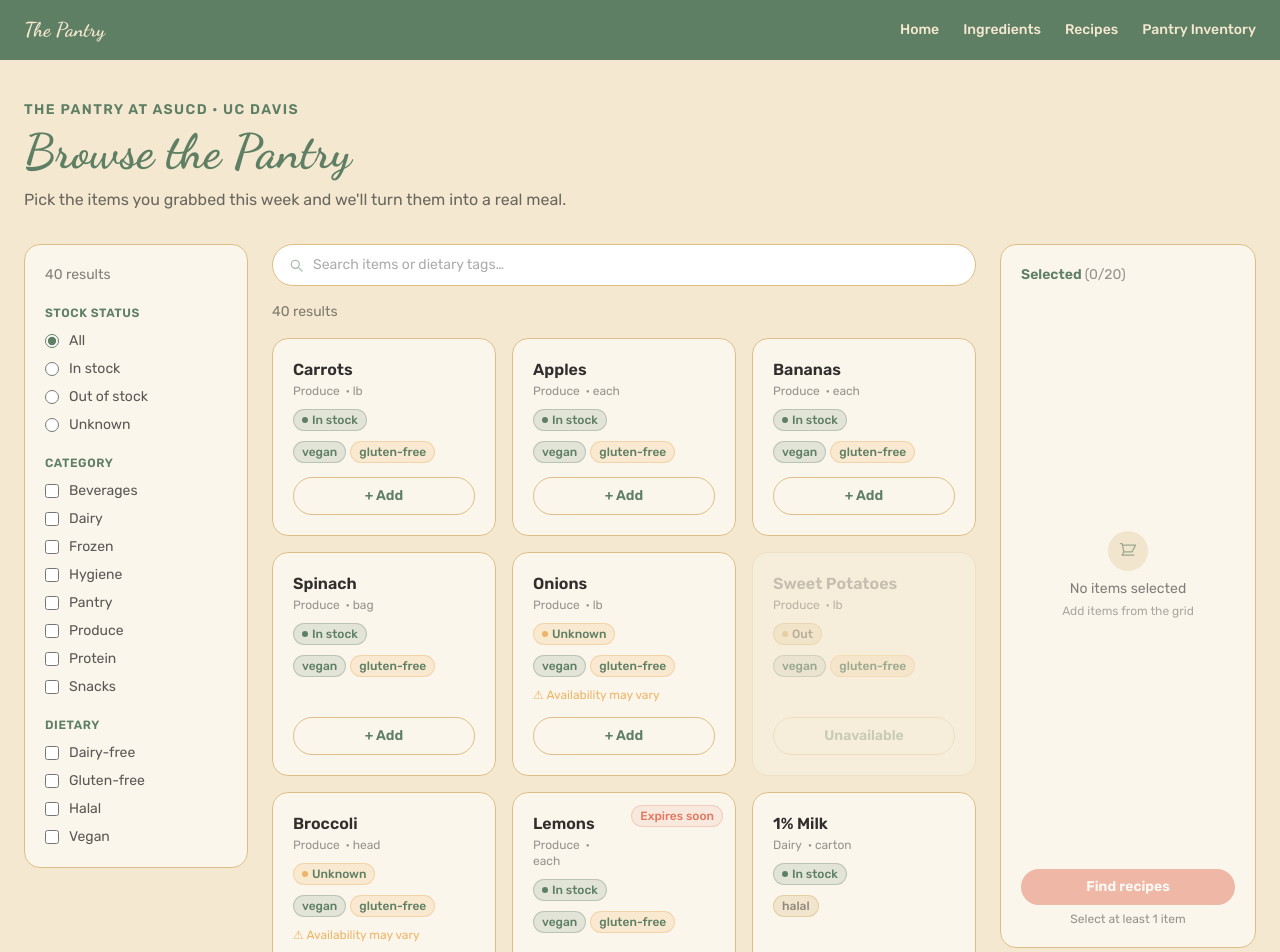
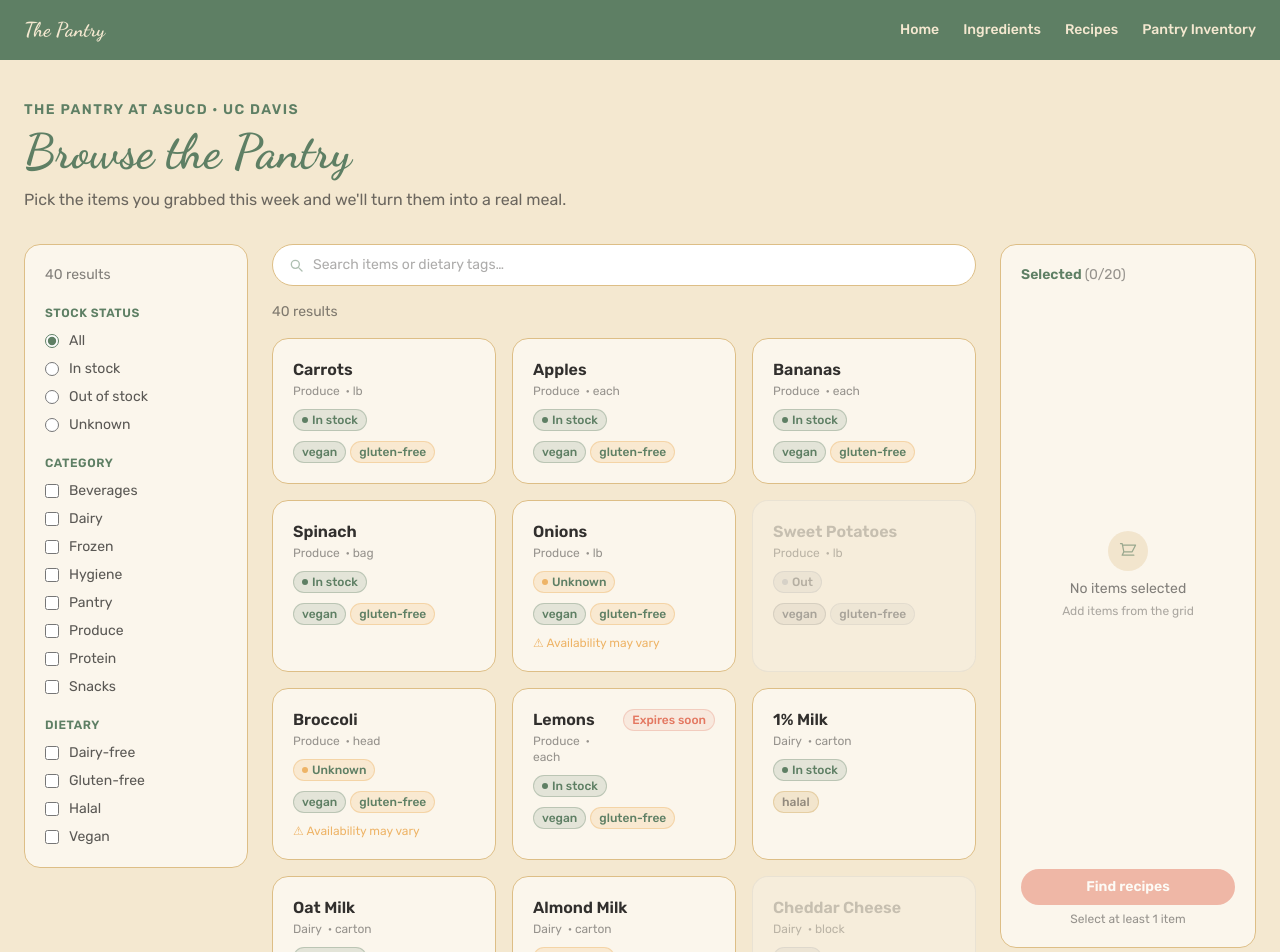
Before and after one commit to gabe-ven/SacHacks-VII, a Next.js app in the folder pantry-app/: page /inventory in a window 1280 px wide. Shown: the top 952 px of the page. Built offline with nearby package versions, Linux system fonts and the light colour scheme.

Commit message:
feat: inventory cards now are selectable like a toggle instead

```diff
--- a/pantry-app/app/inventory/page.tsx
+++ b/pantry-app/app/inventory/page.tsx
@@ -108,14 +108,19 @@ export default function InventoryPage() {
   );
 
   // ── Selection handlers ────────────────────────────────────────────────────
-  const handleAdd = useCallback(
-    (id: string) => {
-      if (selectedIds.size >= MAX_SELECTION) return;
-      setSelectedIds((prev) => new Set([...prev, id]));
-    },
-    [selectedIds.size]
-  );
+  const handleToggle = useCallback((id: string) => {
+    setSelectedIds((prev) => {
+      const next = new Set(prev);
+      if (next.has(id)) {
+        next.delete(id);
+      } else {
+        if (next.size < MAX_SELECTION) next.add(id);
+      }
+      return next;
+    });
+  }, []);
 
+  // Used by SelectedItemsPanel chips (explicit removal, not a toggle)
   const handleRemove = useCallback((id: string) => {
     setSelectedIds((prev) => {
       const next = new Set(prev);
@@ -322,8 +327,7 @@ export default function InventoryPage() {
                     <InventoryCard
                       item={item}
                       isSelected={selectedIds.has(item.id)}
-                      onAdd={handleAdd}
-                      onRemove={handleRemove}
+                      onToggle={handleToggle}
                       selectionCount={selectedIds.size}
                     />
                   </div>
--- a/pantry-app/components/inventory/InventoryCard.tsx
+++ b/pantry-app/components/inventory/InventoryCard.tsx
@@ -1,8 +1,8 @@
 "use client";
 
+import type { KeyboardEvent } from "react";
 import type { InventoryItem } from "@/types/inventory";
 import Badge from "@/components/ui/Badge";
-import Button from "@/components/ui/Button";
 import StockBadge from "./StockBadge";
 
 type TagVariant = "green" | "tan" | "amber" | "coral";
@@ -19,48 +19,69 @@ const MAX_SELECTION = 20;
 type Props = {
   item: InventoryItem;
   isSelected: boolean;
-  onAdd: (id: string) => void;
-  onRemove: (id: string) => void;
+  onToggle: (id: string) => void;
   selectionCount: number;
 };
 
 export default function InventoryCard({
   item,
   isSelected,
-  onAdd,
-  onRemove,
+  onToggle,
   selectionCount,
 }: Props) {
   const isOut = item.inStock === false;
   const isUnknown = item.inStock === null;
   const atMax = selectionCount >= MAX_SELECTION && !isSelected;
-  const canAdd = !isOut && !isSelected && !atMax;
+  const canToggle = !isOut && !atMax;
+
+  function handleCardClick() {
+    if (canToggle) onToggle(item.id);
+  }
+
+  function handleKeyDown(e: KeyboardEvent<HTMLElement>) {
+    if (e.key === "Enter" || e.key === " ") {
+      e.preventDefault(); // prevent Space from scrolling
+      if (canToggle) onToggle(item.id);
+    }
+  }
 
   return (
     <article
+      role="checkbox"
+      aria-checked={isSelected}
+      aria-disabled={isOut || (!canToggle && !isSelected)}
       aria-label={item.name}
+      tabIndex={isOut ? -1 : 0}
+      onClick={handleCardClick}
+      onKeyDown={handleKeyDown}
       className={[
-        "relative flex flex-col gap-2.5 rounded-2xl border p-5 transition-all duration-150 h-full",
+        "relative flex flex-col gap-2.5 rounded-2xl border p-5 transition-all duration-150 h-full select-none",
         isOut
-          ? "bg-white/40 border-pantry-tan/40 opacity-60"
+          ? "bg-white/40 border-pantry-tan/40 opacity-60 grayscale cursor-not-allowed"
           : isSelected
-          ? "bg-white border-pantry-green ring-2 ring-pantry-green/30"
-          : "bg-white/60 border-pantry-tan hover:bg-white hover:border-pantry-green/40",
+          ? "bg-white border-pantry-green ring-2 ring-pantry-green/40 cursor-pointer"
+          : canToggle
+          ? "bg-white/60 border-pantry-tan hover:bg-white hover:border-pantry-green/40 cursor-pointer"
+          : "bg-white/60 border-pantry-tan cursor-not-allowed opacity-70",
+        !isOut ? "focus:outline-none focus:ring-2 focus:ring-pantry-green focus:ring-offset-1" : "",
       ].join(" ")}
     >
-      {/* Expires soon badge — top-right */}
-      {item.expiresSoon && (
-        <Badge
-          variant="coral"
-          className="absolute top-3 right-3"
-          aria-label="Expires soon"
-        >
-          Expires soon
-        </Badge>
-      )}
+      {/* Top row: name/category + check icon or expires badge */}
+      <div className="flex items-start gap-2.5">
+        {/* Hidden checkbox — screen-reader accessible but not visible */}
+        <input
+          type="checkbox"
+          checked={isSelected}
+          disabled={isOut}
+          aria-label={`Select ${item.name}`}
+          tabIndex={-1}
+          onChange={() => onToggle(item.id)}
+          onClick={(e) => e.stopPropagation()}
+          className="sr-only"
+        />
 
         {/* Name + category + unit */}
-      <div className={item.expiresSoon ? "pr-24" : ""}>
+        <div className="flex-1 min-w-0">
           <h3
             className={[
               "font-semibold leading-snug",
@@ -73,6 +94,30 @@ export default function InventoryCard({
             {item.category}
             {item.unit && <span className="ml-1.5">· {item.unit}</span>}
           </p>
+        </div>
+
+        {/* Top-right: check icon when selected, expires badge otherwise */}
+        {isSelected ? (
+          <span aria-hidden="true" className="shrink-0 mt-0.5">
+            <svg
+              className="w-5 h-5 text-pantry-green"
+              fill="none"
+              viewBox="0 0 24 24"
+              stroke="currentColor"
+              strokeWidth={2.5}
+            >
+              <path
+                strokeLinecap="round"
+                strokeLinejoin="round"
+                d="M4.5 12.75l6 6 9-13.5"
+              />
+            </svg>
+          </span>
+        ) : item.expiresSoon ? (
+          <Badge variant="coral" className="shrink-0" aria-label="Expires soon">
+            Expires soon
+          </Badge>
+        ) : null}
       </div>
 
       {/* Stock badge */}
@@ -98,38 +143,12 @@ export default function InventoryCard({
         </p>
       )}
 
-      {/* Action button — pinned to bottom */}
-      <div className="mt-auto pt-1">
-        {isSelected ? (
-          <Button
-            variant="selected"
-            fullWidth
-            onClick={() => onRemove(item.id)}
-            aria-label={`Remove ${item.name} from selection`}
-          >
-            ✓ Added — Remove
-          </Button>
-        ) : isOut ? (
-          <Button variant="secondary" fullWidth disabled aria-label={`${item.name} is unavailable`}>
-            Unavailable
-          </Button>
-        ) : (
-          <Button
-            variant="secondary"
-            fullWidth
-            disabled={!canAdd}
-            onClick={() => canAdd && onAdd(item.id)}
-            aria-label={
-              atMax
-                ? `Max ${MAX_SELECTION} items reached`
-                : `Add ${item.name} to selection`
-            }
-            title={atMax ? `Max ${MAX_SELECTION} items selected` : undefined}
-          >
-            + Add
-          </Button>
+      {/* At-max note (shown when unselected and cap is reached) */}
+      {atMax && !isOut && (
+        <p className="text-xs text-foreground/40 mt-auto" role="note">
+          Max {MAX_SELECTION} items selected
+        </p>
       )}
-      </div>
     </article>
   );
 }
```
Lines whose indentation alone changed are shown as unchanged.
